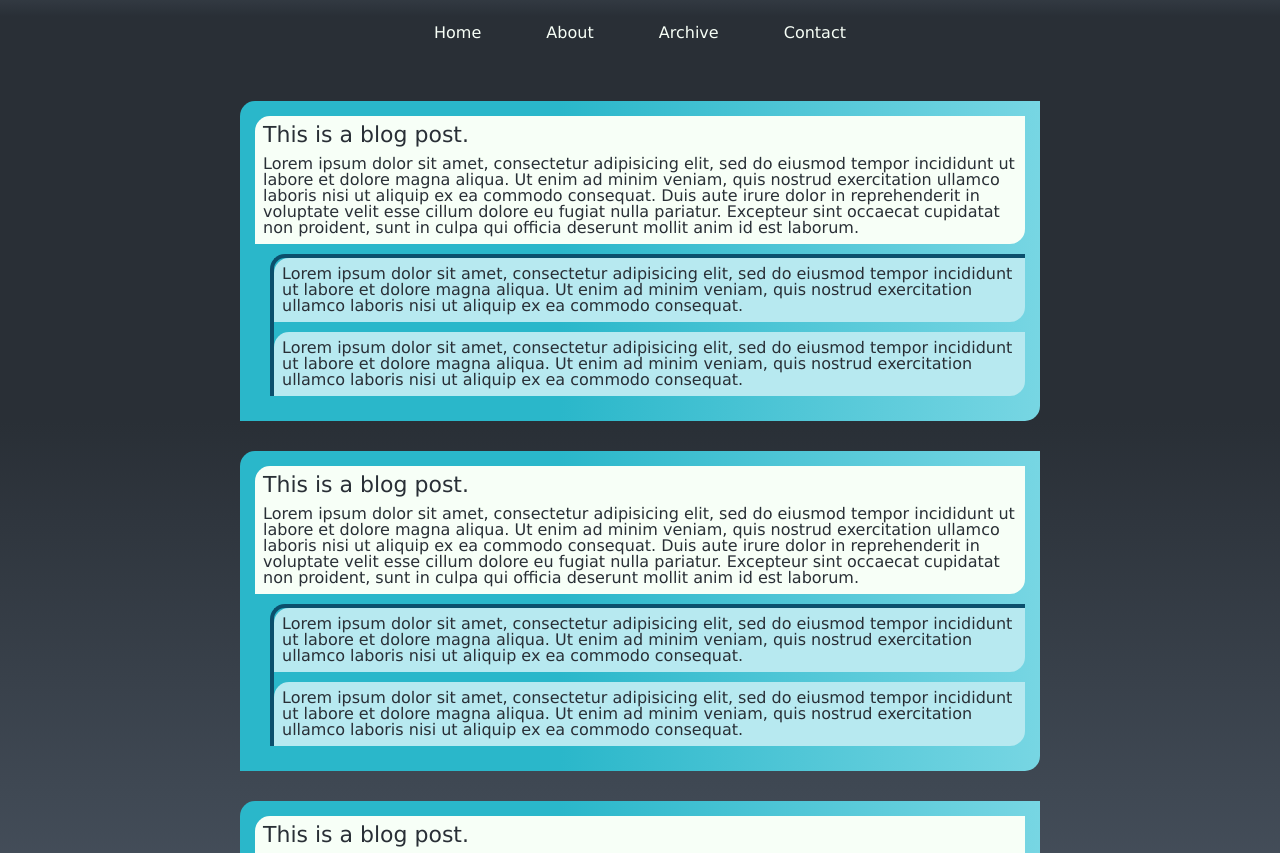
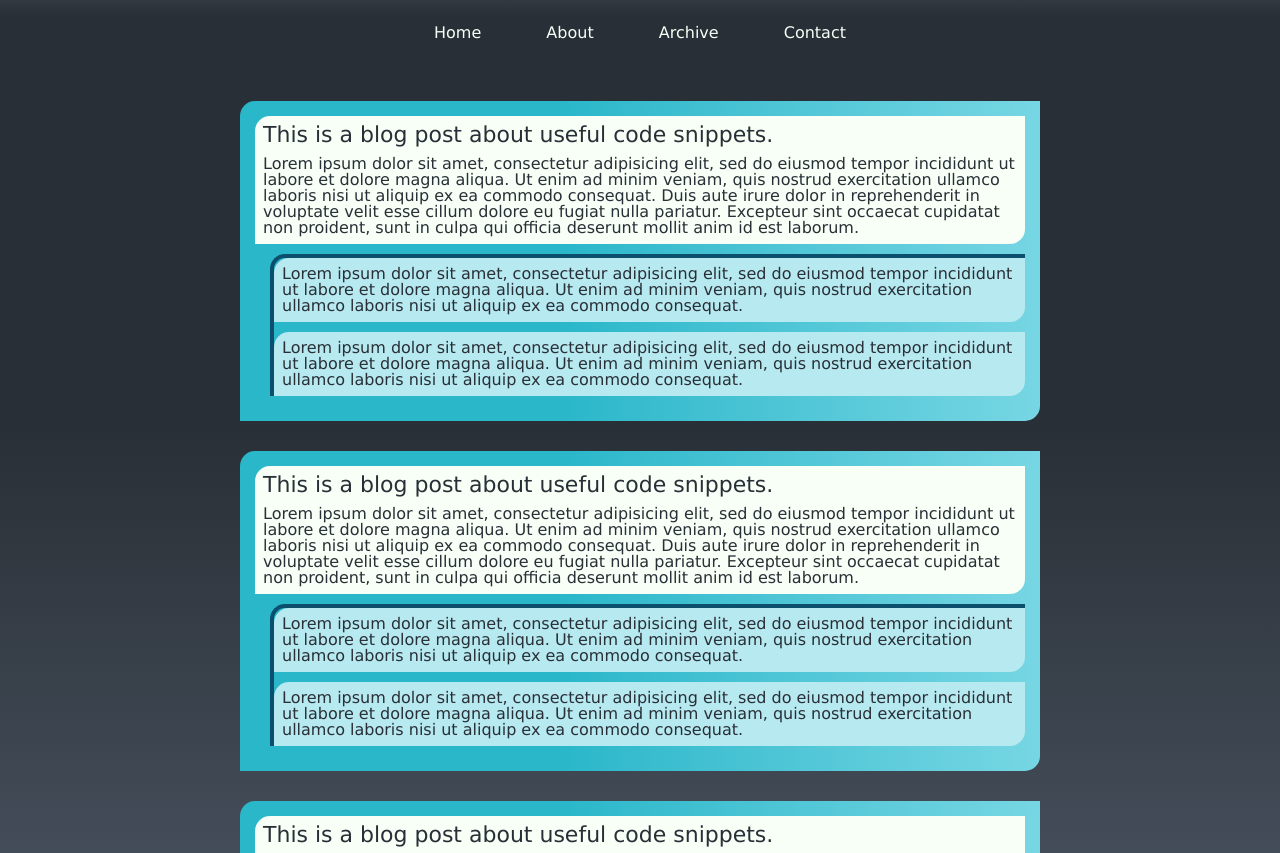
Before and after one commit to NickArrasate/blogTemplate, a plain HTML site: page index.html in a window 1280 px wide. Shown: the part 65-918 px from the top of the page. Drawn offline with Linux system fonts and the light colour scheme.

```diff
--- a/index.html
+++ b/index.html
@@ -19,7 +19,7 @@
     <div class="wrapper">
       <div class="post">
         <div class="post-content">
-          <h2>This is a blog post.</h2>
+          <h2>This is a blog post about useful code snippets.</h2>
           <p>
             Lorem ipsum dolor sit amet, consectetur adipisicing elit, sed do eiusmod tempor incididunt ut labore et dolore magna aliqua. Ut enim ad minim veniam, quis nostrud exercitation ullamco laboris nisi ut aliquip ex ea commodo consequat. Duis aute irure dolor in reprehenderit in voluptate velit esse cillum dolore eu fugiat nulla pariatur. Excepteur sint occaecat cupidatat non proident, sunt in culpa qui officia deserunt mollit anim id est laborum.
           </p>
@@ -39,7 +39,7 @@
       </div>
       <div class="post">
         <div class="post-content">
-          <h2>This is a blog post.</h2>
+          <h2>This is a blog post about useful code snippets.</h2>
           <p>
             Lorem ipsum dolor sit amet, consectetur adipisicing elit, sed do eiusmod tempor incididunt ut labore et dolore magna aliqua. Ut enim ad minim veniam, quis nostrud exercitation ullamco laboris nisi ut aliquip ex ea commodo consequat. Duis aute irure dolor in reprehenderit in voluptate velit esse cillum dolore eu fugiat nulla pariatur. Excepteur sint occaecat cupidatat non proident, sunt in culpa qui officia deserunt mollit anim id est laborum.
           </p>
@@ -59,7 +59,7 @@
       </div>
       <div class="post">
         <div class="post-content">
-          <h2>This is a blog post.</h2>
+          <h2>This is a blog post about useful code snippets.</h2>
           <p>
             Lorem ipsum dolor sit amet, consectetur adipisicing elit, sed do eiusmod tempor incididunt ut labore et dolore magna aliqua. Ut enim ad minim veniam, quis nostrud exercitation ullamco laboris nisi ut aliquip ex ea commodo consequat. Duis aute irure dolor in reprehenderit in voluptate velit esse cillum dolore eu fugiat nulla pariatur. Excepteur sint occaecat cupidatat non proident, sunt in culpa qui officia deserunt mollit anim id est laborum.
           </p>
--- a/scss/base/_header.scss
+++ b/scss/base/_header.scss
@@ -12,7 +12,6 @@ header{
     font-size: 30px;
     margin: 0 0 30px 0;
     float:left;
-
     @media screen and (min-width: 700px){
       font-size: 40px;
       float: none;
--- a/scss/layout/_post.scss
+++ b/scss/layout/_post.scss
@@ -6,6 +6,7 @@
   @include radius;
   @include gradient(right, $color-blue-light);
 }
+
 .post-content{
   @include radius;
   background: $color-white;
```
Also changed, not shown: 1 other file.
